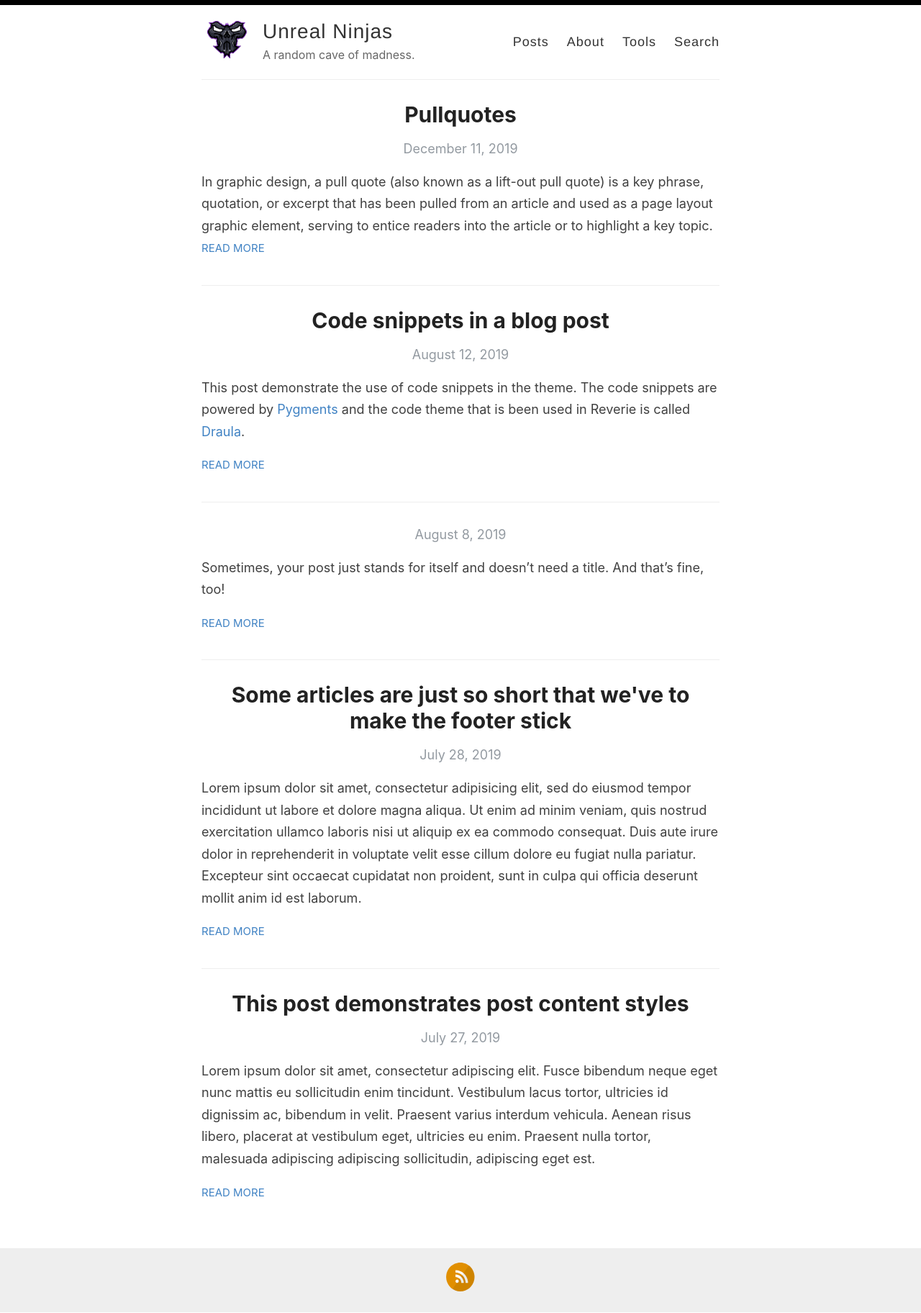
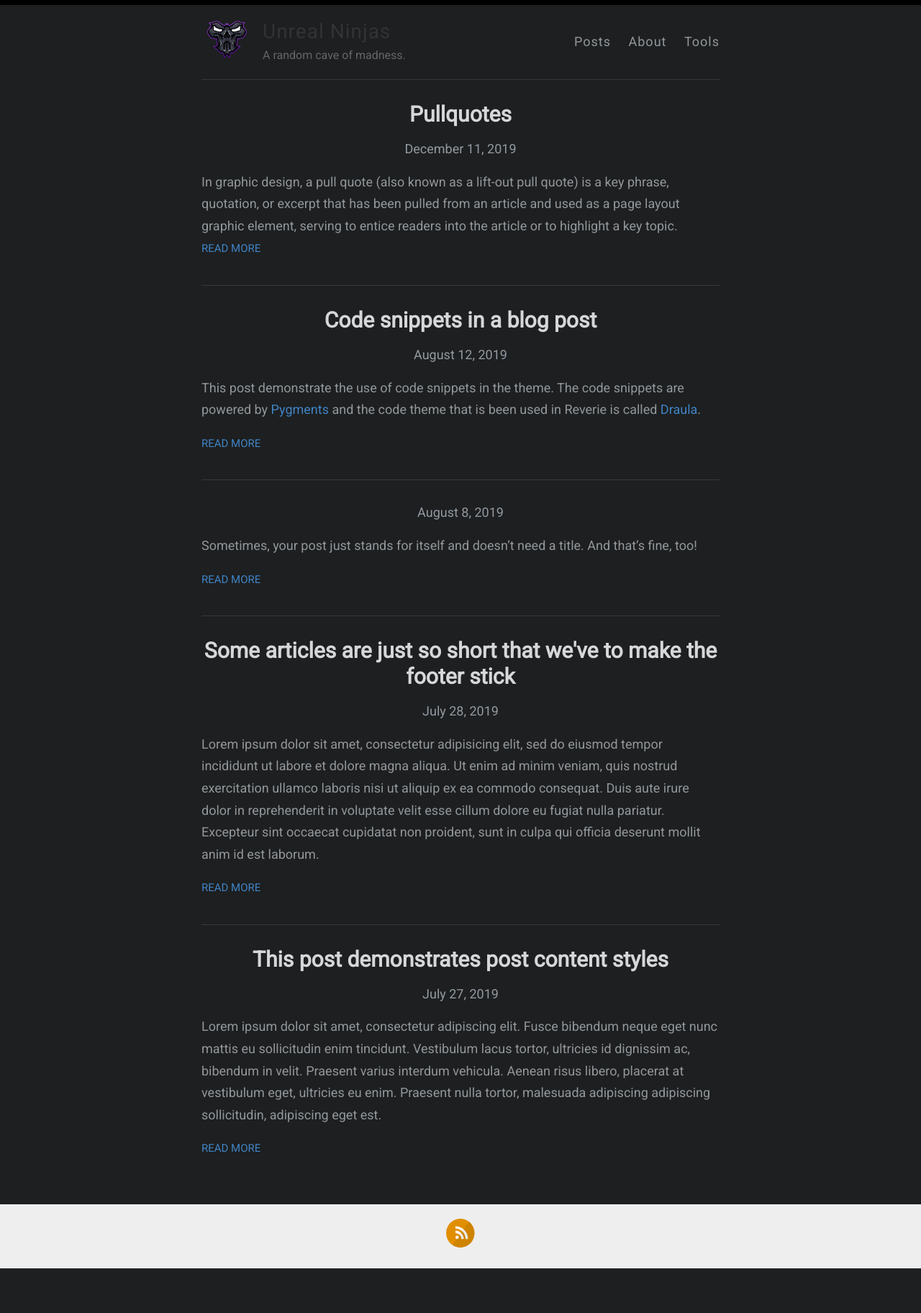
Before and after one commit to enticey/enticey.github.io, a Jekyll site: the page built from index.html, in a window 1280 px wide. Shown: the whole page at 72% size. Built offline with Jekyll 4.4.1, drawn with Linux system fonts in a browser that asks for light colours; the list of posts is cut into pages by our own code; after the commit the page ends 1763 px from its top, so only the background shows below that.

Commit message:
Some intitial color edits

```diff
--- a/_layouts/default.html
+++ b/_layouts/default.html
@@ -29,7 +29,6 @@
               <a href="{{ site.baseurl }}/">Posts</a>
               <a href="{{ site.baseurl }}/about">About</a>
               <a href="{{ site.baseurl }}/tools">Tools</a>
-              <a href="{{ site.baseurl }}/search">Search</a>
             </nav>
           </header>
         </div>
--- a/_sass/_variables.scss
+++ b/_sass/_variables.scss
@@ -1,23 +1,17 @@
-
-//
-// VARIABLES
-//
-
-// Colors
 $blue: #4183C4;
-
-// Grays
 $black: #000;
 $darkerGray: #222;
 $darkGray: #333;
 $gray: #666;
 $lightGray: #eee;
 $white: #fff;
+$borderColor: #36393a;
 
 // Font stacks
 $helvetica: Helvetica, Arial, sans-serif;
 $helveticaNeue: "Helvetica Neue", Helvetica, Arial, sans-serif;
 $georgia: Georgia, serif;
+$roboto: 'Roboto', sans-serif;
 
 // Mobile breakpoints
 @mixin mobile {
--- a/assets/style.scss
+++ b/assets/style.scss
@@ -1,17 +1,8 @@
 ---
 ---
 
-//
-// IMPORTS
-//
-
 @import "reset";
 @import "variables";
-// Syntax highlighting @import is at the bottom of this file
-
-/**************/
-/* BASE RULES */
-/**************/
 
 @import url('https://fonts.googleapis.com/css?family=Roboto');
 
@@ -21,9 +12,9 @@ html {
 }
 
 body {
-  background: #fff;
-  font-family: -system-ui, -apple-system, BlinkMacSystemFont, "Segoe UI", Roboto, Helvetica, Arial, sans-serif, "Apple Color Emoji", "Segoe UI Emoji", "Segoe UI Symbol";
-  color: #404040;
+  background: #1d1f20;
+  font-family: $roboto;
+  color: #92979B;
   line-height: 1.7;
   font-weight: 400;
   font-size: 18px;
@@ -38,8 +29,8 @@ body {
 }
 
 h1, h2, h3, h4, h5, h6 {
-  font-family: -system-ui, -apple-system, BlinkMacSystemFont, "Segoe UI", Roboto, Helvetica, Arial, sans-serif, "Apple Color Emoji", "Segoe UI Emoji", "Segoe UI Symbol";
-  color: $darkerGray;
+  font-family: $roboto;
+  color: #D5D7D8;
   font-weight: bold;
 
   line-height: 1.7;
@@ -81,7 +72,7 @@ h3 {
 
 h4 {
   font-size: 18px;
-  color: #222;
+  color: #D5D7D8;
 }
 
 p {
@@ -127,13 +118,6 @@ table tr th :last-child,
 table tr td :last-child {
 	margin-bottom: 0;
 }
-
-/*.detailed .entry p:first-of-type:first-letter {
-    float: left;
-    margin: 0.13em 0.05em 0 -0.05em;
-    font-size: 3.333em;
-    line-height: 0.75em;
-}*/
 
 #search-container {
   text-align: center;
@@ -236,12 +220,12 @@ p > img {
 
 // Specify the color of the selection
 ::-moz-selection {
-  color: $black;
-  background: $lightGray;
+  color: #1d1f20;
+  background: #ff9e40;
 }
 ::selection {
-  color: $black;
-  background: $lightGray;
+  color: #1d1f20;
+  background: #ff9e40;
 }
 
 // Nicolas Gallagher's micro clearfix hack
@@ -270,7 +254,7 @@ p > img {
 
 .masthead {
   padding: 20px 0;
-  border-bottom: 1px solid $lightGray;
+  border-bottom: 1px solid $borderColor;
 
   @include mobile {
     text-align: center;
@@ -308,7 +292,7 @@ p > img {
   margin: 0;
   color: $darkGray;
   cursor: pointer;
-  font-family: $helveticaNeue;
+  font-family: $roboto;
   font-weight: 300;
   font-size: 28px;
   letter-spacing: 1px;
@@ -332,7 +316,7 @@ p > img {
 nav {
   float: right;
   margin-top: 23px; // @TODO: Vertically middle align
-  font-family: $helveticaNeue;
+  font-family: $roboto;
   font-size: 18px;
 
   @include mobile {
@@ -344,7 +328,7 @@ nav {
 
   a {
     margin-left: 20px;
-    color: $darkGray;
+    color: #92979B;
     text-align: right;
     font-weight: 300;
     letter-spacing: 1px;
@@ -353,6 +337,9 @@ nav {
       margin: 0 10px;
       color: $blue;
     }
+  a:focus, a:hover {
+    color: #fff;
+  }
   }
 }
 
@@ -362,7 +349,7 @@ nav {
 
 .posts > .post {
   padding-bottom: 2em;
-  border-bottom: 1px solid $lightGray;
+  border-bottom: 1px solid $borderColor;
 }
 
 .posts > .post:last-child {
@@ -388,7 +375,7 @@ nav {
     color: $gray;
     font-size: 22px;
     font-style: italic;
-    background-color: #ddffb5;;
+    background-color: #ddffb5;
   }
 
   .comments {
@@ -446,7 +433,7 @@ body:after {
 }
 
 .post h1{
-  font-family: -system-ui, -apple-system, BlinkMacSystemFont, "Segoe UI", Roboto, Helvetica, Arial, sans-serif, "Apple Color Emoji", "Segoe UI Emoji", "Segoe UI Symbol";
+  font-family: $roboto;
   text-align: center;
   font-weight: bold;
   font-kerning: auto;
@@ -455,7 +442,7 @@ body:after {
 }
 
 .page h1{
-  font-family: -system-ui, -apple-system, BlinkMacSystemFont, "Segoe UI", Roboto, Helvetica, Arial, sans-serif, "Apple Color Emoji", "Segoe UI Emoji", "Segoe UI Symbol";
+  font-family: $roboto;
   text-align: center;
   font-weight: bold;
   font-kerning: auto;
@@ -1138,7 +1125,5 @@ Modules - reusable parts of our design
 
 
 // Settled on moving the import of syntax highlighting to the bottom of the CSS
-// ... Otherwise it really bloats up the top of the CSS file and makes it difficult to find the start
-//@import "highlights";
 @import "darcula";
 @import "svg-icons";
```
Also changed, not shown: _pages/search.md (deleted, +0 -21 lines), search.json (deleted, +0 -13 lines), assets/simple-jekyll-search.min.js (deleted), css/_variables.css (added), css/_variables.min.css (added).
